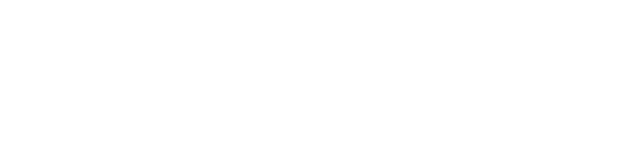
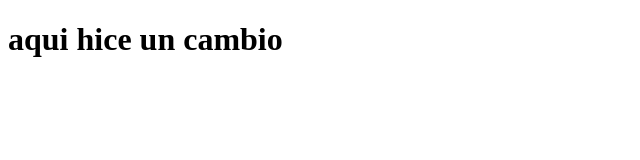
Before and after one commit to fredyortegon30/tutorial_youtube_git, a plain HTML site: page index.html in a window 1280 px wide. Shown: the whole page, without its empty margins (0-640 px from the left). Drawn offline with Linux system fonts and the light colour scheme.

Commit message:
agregamos todos un h1

```diff
--- a/index.html
+++ b/index.html
@@ -6,6 +6,6 @@
     <title>Document</title>
 </head>
 <body>
-
+    <h1>aqui hice un cambio</h1>
 </body>
 </html>
```
